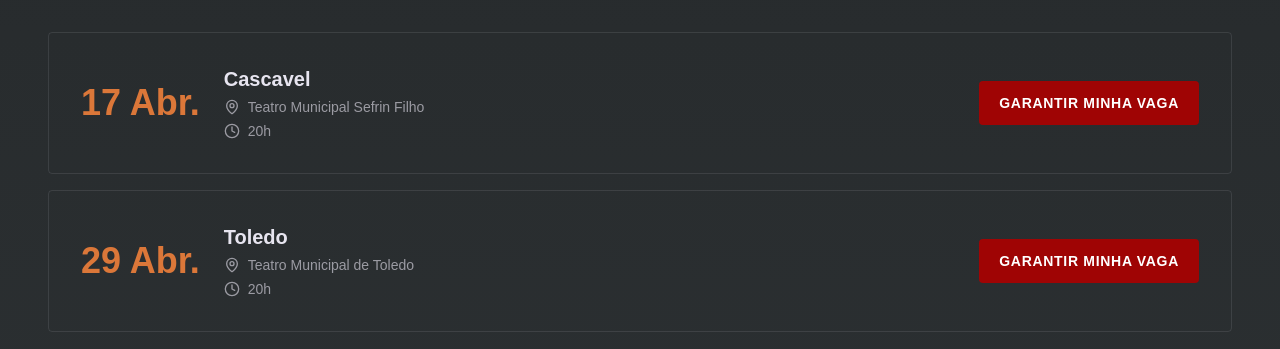
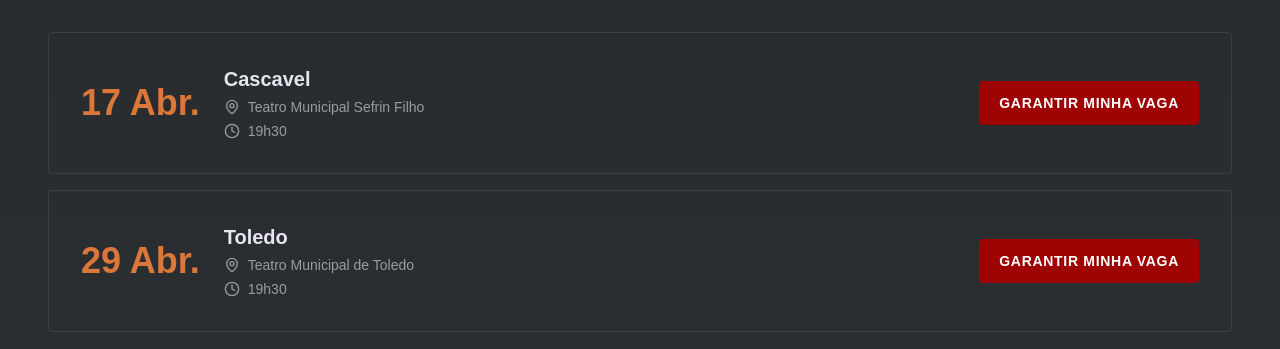
Before and after one commit to FelipeTheAto/lebre-no-pais-do-cha, a React (Vite) app: page / in a window 1280 px wide. Shown: the part 4800-5149 px from the top of the page. Built offline with nearby package versions, Linux system fonts and the light colour scheme; the HTML template or start-up script is replaced by a standard one; a web font is replaced by a local one.

Commit message:
Update Cascavel and Toledo show times from 20h to 19h30
Co-Authored-By: Claude Opus 4.6 <noreply@anthropic.com>

```diff
--- a/src/components/ScheduleSection.tsx
+++ b/src/components/ScheduleSection.tsx
@@ -2,8 +2,8 @@ import { motion } from "framer-motion";
 import { MapPin, Clock, GraduationCap } from "lucide-react";
 
 const openShows = [
-  { city: "Cascavel", venue: "Teatro Municipal Sefrin Filho", date: "17 Abr.", time: "20h", link: "https://parallela.art.br/evento/lebre/" },
-  { city: "Toledo", venue: "Teatro Municipal de Toledo", date: "29 Abr.", time: "20h", link: "https://parallela.art.br/evento/lebre/" },
+  { city: "Cascavel", venue: "Teatro Municipal Sefrin Filho", date: "17 Abr.", time: "19h30", link: "https://parallela.art.br/evento/lebre/" },
+  { city: "Toledo", venue: "Teatro Municipal de Toledo", date: "29 Abr.", time: "19h30", link: "https://parallela.art.br/evento/lebre/" },
 ];
 
 const studentShows = [
```
Also changed, not shown: 3 other files (tests, documents, lock files or other folders).
